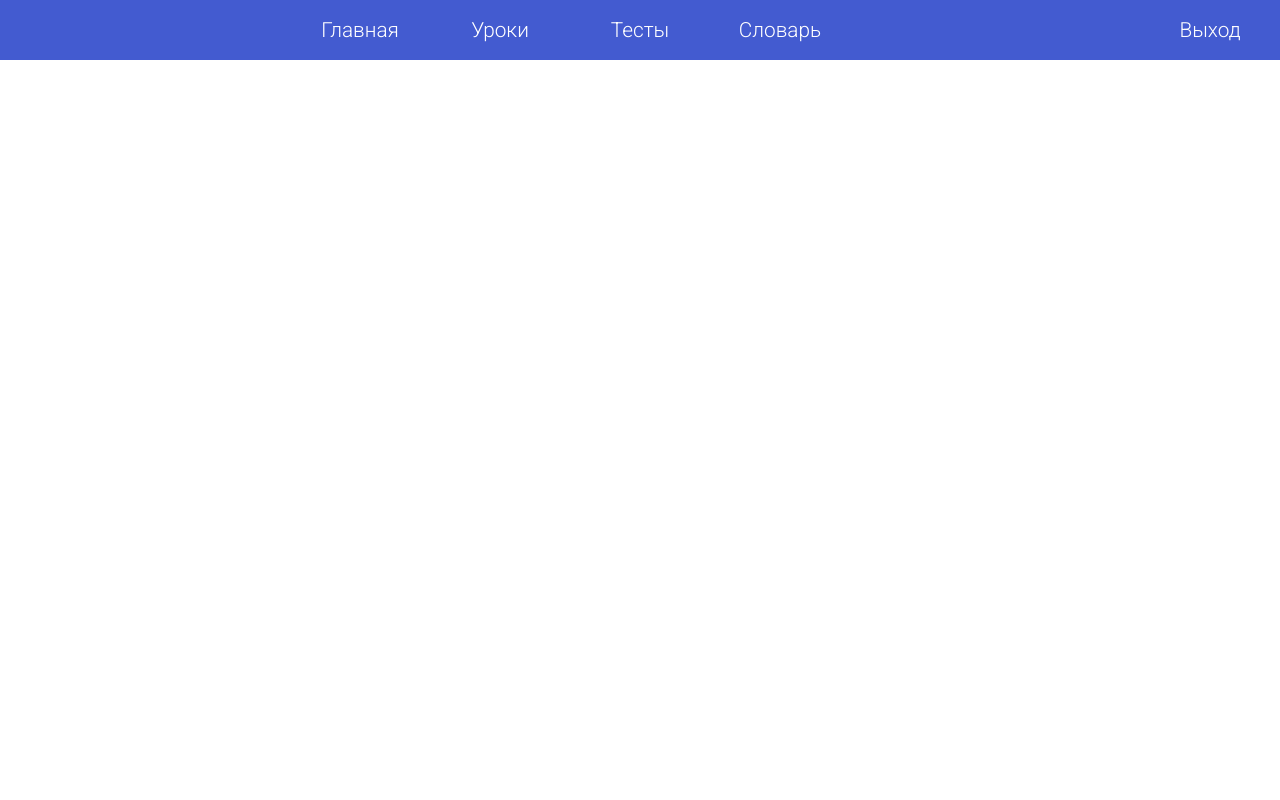
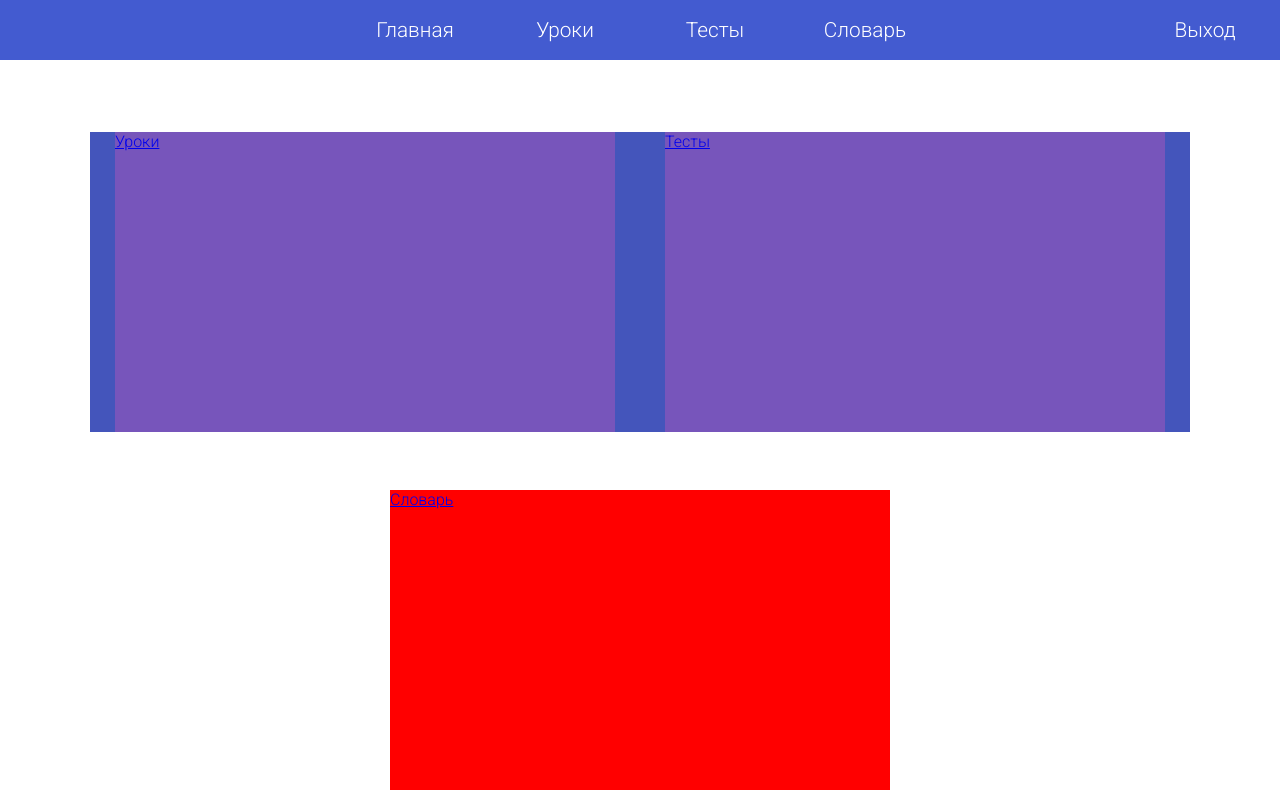
Before and after one commit to Mitronins/hz, a React app: page / in a window 1280 px wide. Built offline with nearby package versions, Linux system fonts and the light colour scheme; sample sign-in values are in the browser's storage.

Commit message:
add prototype main page

```diff
--- a/src/components/Header/styles.scss
+++ b/src/components/Header/styles.scss
@@ -9,8 +9,8 @@
 .menu {
   display: inline-block;
   position: relative;
-  width: 700px;
-  left: calc(50% - 350px);
+  width: 600px;
+  left: calc(50% - 300px);
 
   & a {
     text-align: center;
@@ -20,7 +20,7 @@
     display: inline-block;
     text-decoration: none;
     color: white;
-    width: 140px;
+    width: 150px;
 
     &:hover {
       background-color: #34479c;
@@ -38,7 +38,7 @@
   font-size: 1.3em;
   text-decoration: none;
   color: white;
-  width: 140px;
+  width: 150px;
 
   &:hover {
     background-color: #34479c;
--- a/src/components/MainPage/index.jsx
+++ b/src/components/MainPage/index.jsx
@@ -1,11 +1,19 @@
 import React, {Component} from 'react';
+
+import styles from './styles.scss';
+import {Link} from "react-router-dom";
 
 
 class MainPage extends Component {
 
     render() {
         return (
-            <div>
+            <div className={styles.container}>
+                <div className={styles.menu}>
+                    <Link to={'/lessons'} className={styles["menu-element"]}>Уроки</Link>
+                    <Link to={'/tests'} className={styles["menu-element"]}>Тесты</Link>
+                </div>
+                <Link to={'/dictionary'} className={styles.dictionary}>Словарь</Link>
             </div>
         );
     }
--- /dev/null
+++ b/src/components/MainPage/styles.scss
@@ -0,0 +1,35 @@
+.container {
+  display: block;
+  position: relative;
+  top: 60px;
+  height: calc(100vh - 60px);
+}
+
+.menu {
+  display: block;
+  position: relative;
+  width: 1100px;
+  height: 300px;
+  left: calc(50% - 550px);
+  top: calc(30% - 150px);
+  background-color: #45b;
+}
+
+.menu-element {
+  display: inline-block;
+  position: relative;
+  width: 500px;
+  background-color: #75b;
+  height: 100%;
+  margin: 0 25px;
+}
+
+.dictionary {
+  display: block;
+  position: relative;
+  width: 500px;
+  height: 300px;
+  top: 130px;
+  left: calc(50% - 250px);
+  background-color: red;
+}
```
Also changed, not shown: src/components/App.jsx (+10 -10 lines).
